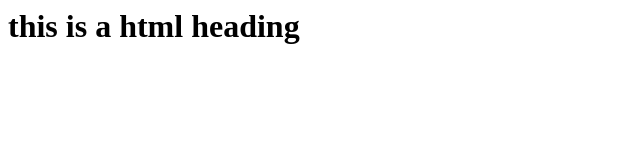
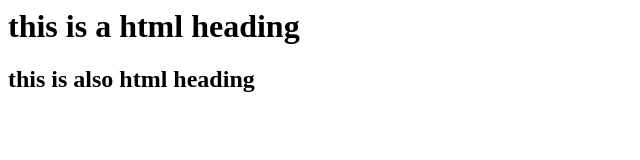
Before and after one commit to turttlehouse/HTML, a plain HTML site: page index.html in a window 1280 px wide. Shown: the whole page, without its empty margins (0-640 px from the left). Drawn offline with Linux system fonts and the light colour scheme.

Commit message:
first file updated

```diff
--- a/index.html
+++ b/index.html
@@ -1 +1,2 @@
 <h1>this is a html heading</h1>
+<h2>this is also html heading</h2>
```
